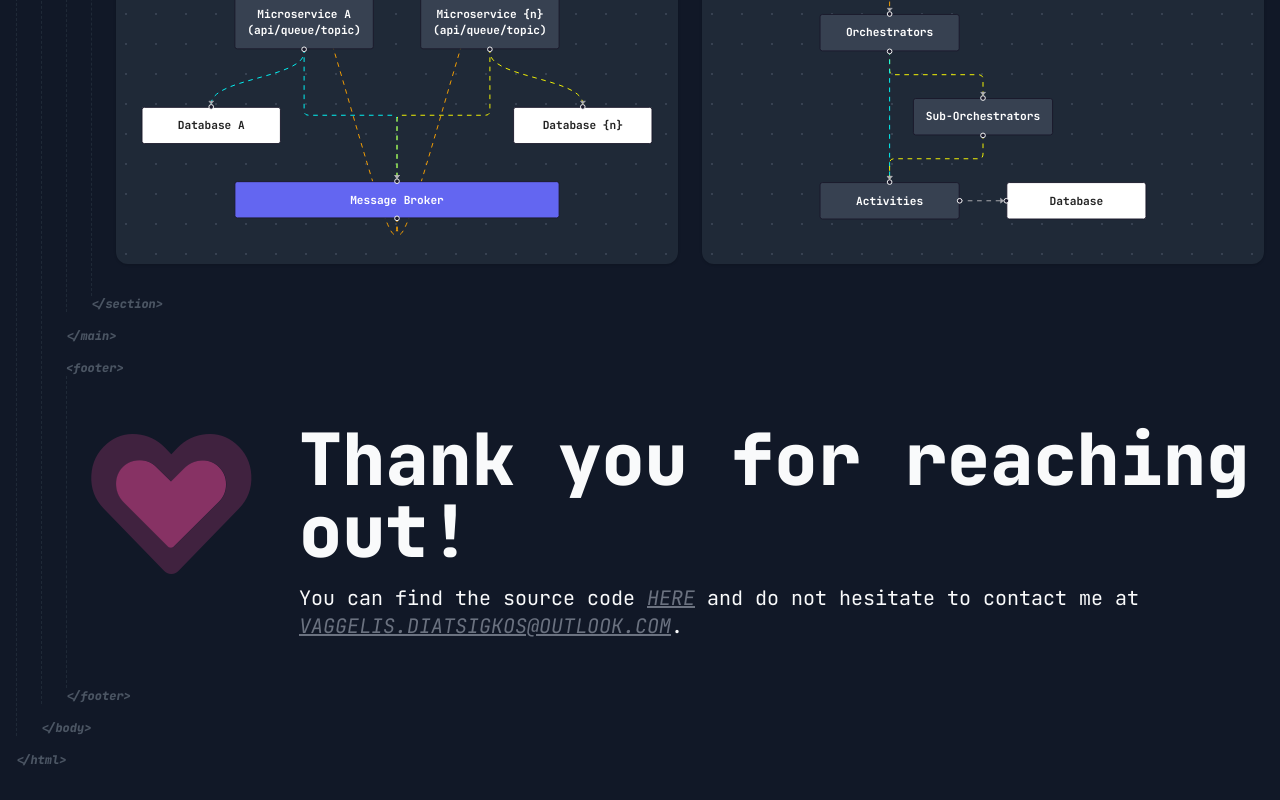
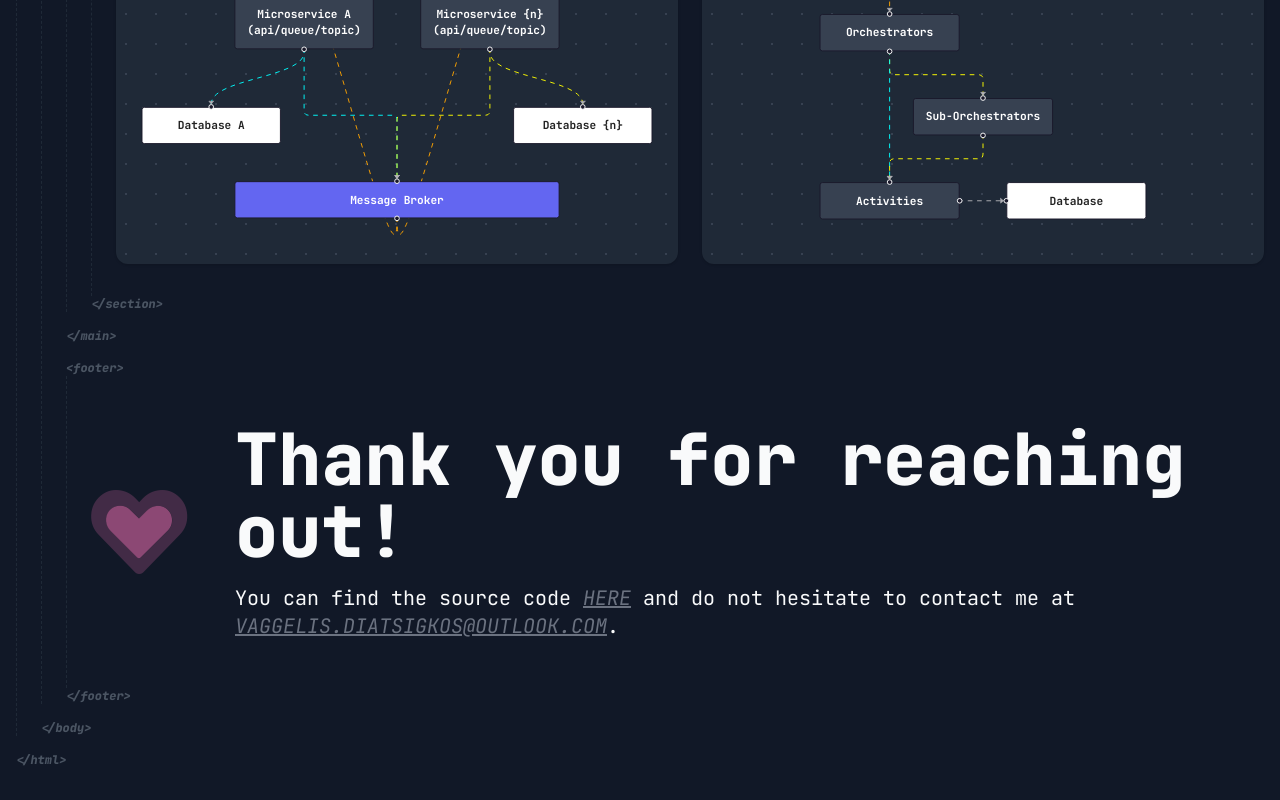
Before and after one commit to vaggelis-diatsigkos/portfolio, a Next.js app: page / in a window 1280 px wide. Shown: the part 5436-6236 px from the top of the page. Built offline with nearby package versions, Linux system fonts and the light colour scheme.

Commit message:
Footer Section: change icon size

```diff
--- a/pages/components/sections/FooterSection.tsx
+++ b/pages/components/sections/FooterSection.tsx
@@ -1,9 +1,9 @@
 const FooterSection = () => {
     return (
         <div className="py-12">
-            <div className="flex flex-col lg:flex-row items-stretch lg:items-start justify-between gap-12">
+            <div className="flex flex-col lg:flex-row items-stretch lg:items-center justify-between gap-12">
                 <div className="text-center">
-                    <i className="fad fa-heart text-pink-500 fa-10x animate-pulse"></i>
+                    <i className="fad fa-heart text-pink-400 fa-6x animate-pulse"></i>
                 </div>
                 <div className="flex-grow">
                     <div className="text-5xl lg:text-7xl text-center lg:text-left font-extrabold">Thank you for reaching out!</div>
```
